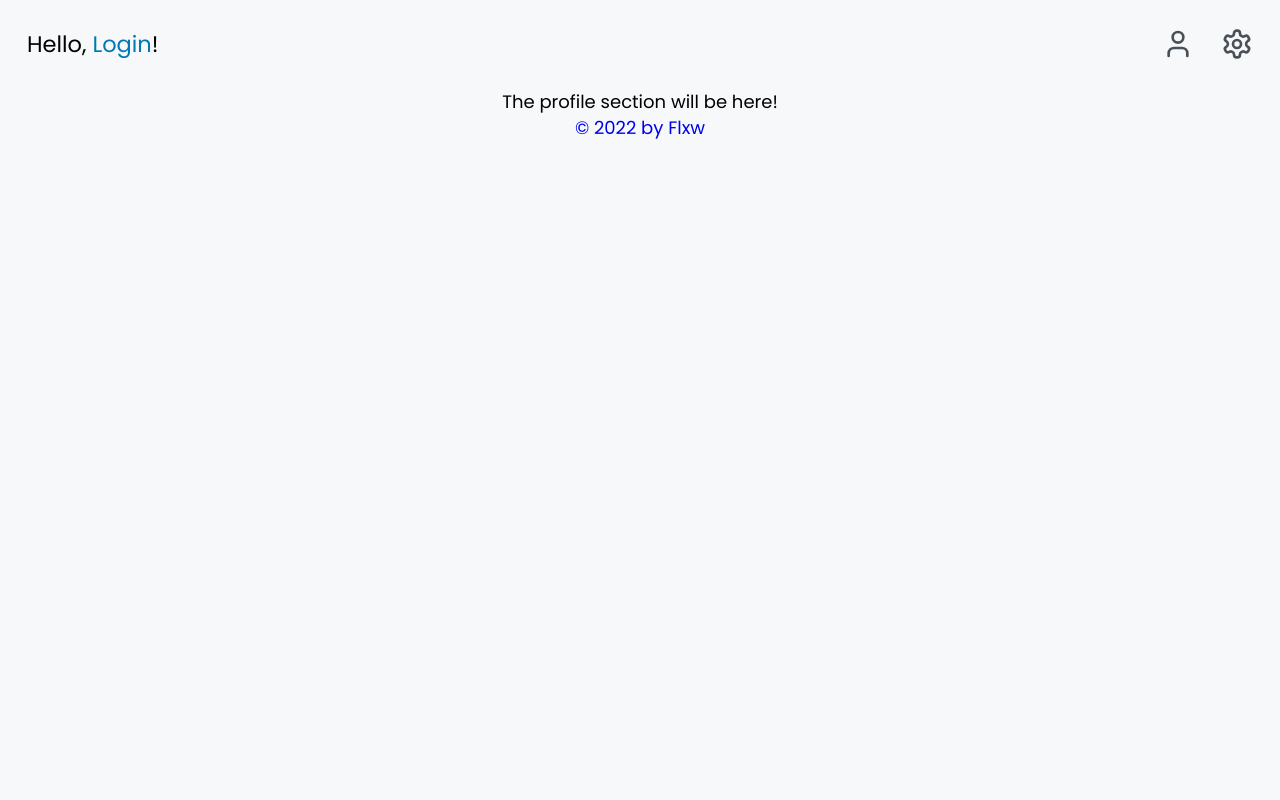
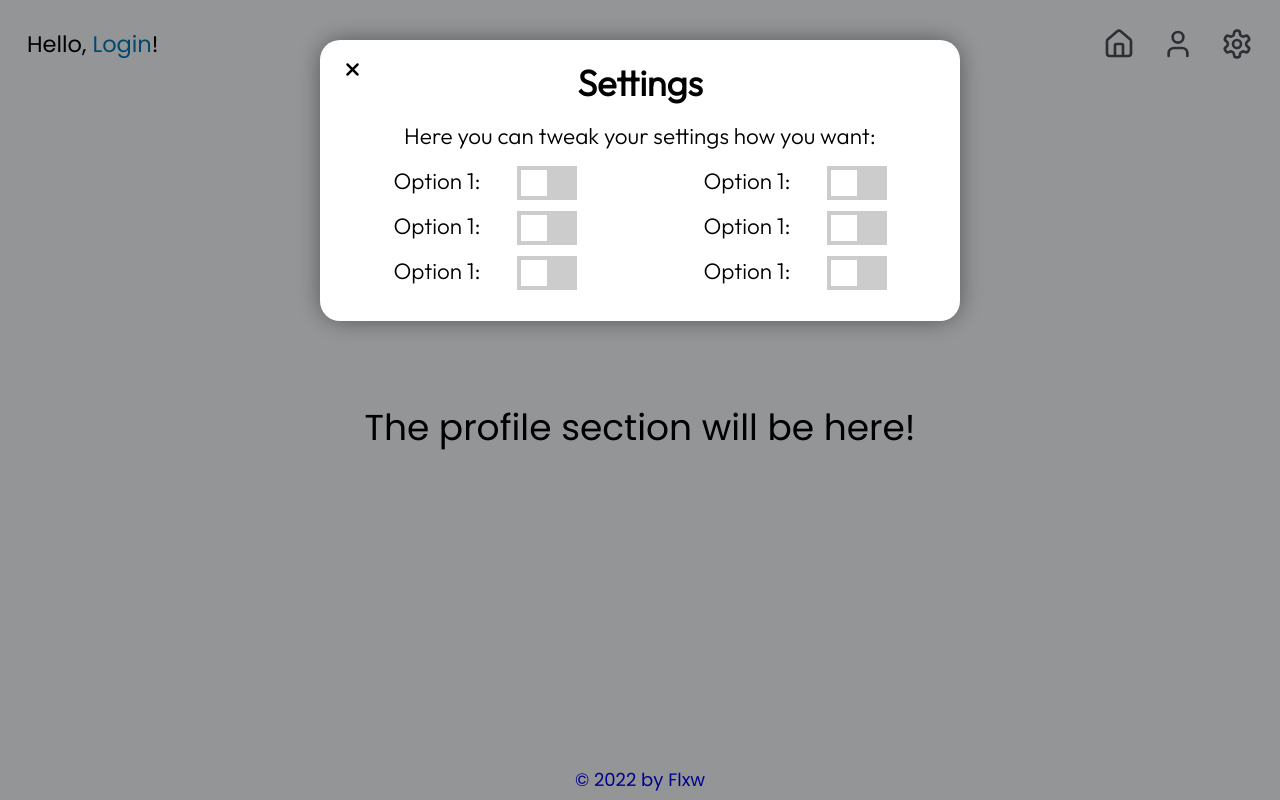
Before and after one commit to zFlxw/vocab-trainer, a Vue app in the folder client/: page /profile in a window 1280 px wide. Both pictures are taken after a click on the icon 1237 px from the left and 44 px from the top of the page. Built offline with nearby package versions, Linux system fonts and the light colour scheme; a web font is replaced by a local one.

Commit message:
Add settings modal with placeholders

```diff
--- a/client/src/App.vue
+++ b/client/src/App.vue
@@ -6,12 +6,13 @@
     </div>
     <div>
       <LogOut v-if="hasToken" @click="logout" class="icon" size="32"/>
-      <Settings class="icon" size="32"/>
+      <Settings class="icon" size="32" @click="showSettings=true" />
       <User @click="switchToProfile()" class="icon" size="32"/>
+      <Home class="icon" size="32" @click="switchToHome()"/>
     </div>
   </header>
   <router-view />
-  <!--- Login Modals -->
+  <!--- Login Modal -->
   <Modal :modal_active="showLogin" @close-modal="closeModal">
     <div class="modal-content">
       <h1>Sign in</h1>
@@ -31,6 +32,7 @@
       </div>
     </div>
   </Modal>
+  <!--- Register Modal -->
   <Modal :modal_active="showRegister" @close-modal="closeModal">
     <div class="modal-content">
       <h1>Sign up</h1>
@@ -53,6 +55,60 @@
       </div>
     </div>
   </Modal>
+  <!--- Settings Modal -->
+  <Modal :modal_active="showSettings" @close-modal="closeModal">
+    <div class="modal-content">
+      <h1>Settings</h1>
+      <p>Here you can tweak your settings how you want:</p>
+      <form @submit.prevent="submitSettings" class="settings-form">
+        <div class="options">
+          <div class="option">
+            <p>Option 1: </p>
+            <label class="switch">
+              <input type="checkbox">
+              <span class="slider"></span>
+            </label>
+          </div>
+          <div class="option">
+            <p>Option 1: </p>
+            <label class="switch">
+              <input type="checkbox">
+              <span class="slider"></span>
+            </label>
+          </div>
+          <div class="option">
+            <p>Option 1: </p>
+            <label class="switch">
+              <input type="checkbox">
+              <span class="slider"></span>
+            </label>
+          </div>
+          <div class="option">
+            <p>Option 1: </p>
+            <label class="switch">
+              <input type="checkbox">
+              <span class="slider"></span>
+            </label>
+          </div>
+          <div class="option">
+            <p>Option 1: </p>
+            <label class="switch">
+              <input type="checkbox">
+              <span class="slider"></span>
+            </label>
+          </div>
+          <div class="option">
+            <p>Option 1: </p>
+            <label class="switch">
+              <input type="checkbox">
+              <span class="slider"></span>
+            </label>
+          </div>
+        </div>
+      </form>
+    </div>
+  </Modal>
+  <!-- TODO -->
   <footer>
     <a href="https://github.com/zFlxw" target="_blank">&copy; 2022 by Flxw</a>
   </footer>
@@ -61,19 +117,20 @@
 <script lang="ts">
 import { defineComponent, ref } from 'vue'
 import { useRouter } from 'vue-router'
-import { User, Settings, LogOut } from 'lucide-vue-next'
+import { User, Settings, LogOut, Home } from 'lucide-vue-next'
 import Modal from './components/Modal.vue'
 import { post } from './api/methods'
 import { checkForToken, getUsername } from './api/jwt.util'
 
 export default defineComponent({
   name: 'App',
-  components: { User, Settings, LogOut, Modal },
+  components: { User, Settings, LogOut, Home, Modal },
   setup () {
     const router = useRouter()
 
     const showLogin = ref(false)
     const showRegister = ref(false)
+    const showSettings = ref(false)
     const hasToken = ref(checkForToken())
     const user = ref({ username: getUsername() , email: '', password: '' })
 
@@ -93,6 +150,7 @@
       response.value = ''
       showLogin.value = false
       showRegister.value = false
+      showSettings.value = false
     }
 
     const switchLoginRegister = () => {
@@ -139,6 +197,10 @@
         });
     }
 
+    const submitSettings = () => {
+
+    }
+
     const switchToProfile = () => {
       if (!hasToken) {
         showLogin.value = true
@@ -146,6 +208,10 @@
       }
 
       router.push('/profile')
+    }
+
+    const switchToHome = () => {
+      router.push('/')
     }
 
     const logout = () => {
@@ -170,7 +236,10 @@
       hasToken,
       showLogin,
       showRegister,
-      getUsername
+      switchToHome,
+      getUsername,
+      showSettings,
+      submitSettings
     }
   }
 })
@@ -323,6 +392,75 @@
       color: $main_blue;
     }
   }
+
+  .settings-form {
+    .options {
+      display: grid;
+      grid-template-columns: 1fr 1fr;
+    }
+
+    .option {
+      display: flex;
+      flex-direction: row;
+      justify-content: center;
+      p {
+        padding-right: 2rem;
+      }
+
+      .switch {
+        position: relative;
+        display: inline-block;
+        width: 60px;
+        height: 34px;
+
+        input {
+          opacity: 0;
+          width: 0;
+          height: 0;
+        }
+      }
+
+      .slider {
+        position: absolute;
+        cursor: pointer;
+        top: 0;
+        left: 0;
+        right: 0;
+        bottom: 0;
+        background-color: #ccc;
+        -webkit-transition: .4s;
+        transition: .4s;
+
+        &::before {
+          position: absolute;
+          content: "";
+          height: 26px;
+          width: 26px;
+          left: 4px;
+          bottom: 4px;
+          background-color: white;
+          -webkit-transition: .4s;
+          transition: .4s;
+        }
+      }
+
+      input {
+        &:checked + .slider {
+          background-color: $main_blue;
+        }
+
+        &:focus + .slider {
+          box-shadow: 0 0 1px #2196F3;
+        }
+
+        &:checked + .slider::before {
+          -webkit-transform: translateX(26px);
+          -ms-transform: translateX(26px);
+          transform: translateX(26px);
+        }
+      }
+    }
+  }
 }
 
 footer {
--- a/client/src/views/ProfileView.vue
+++ b/client/src/views/ProfileView.vue
@@ -1,5 +1,7 @@
 <template>
-<p>The profile section will be here!</p>
+  <main>
+    <p>The profile section will be here!</p>
+  </main>
 </template>
 
 <script lang="ts">
@@ -8,6 +10,11 @@
 }
 </script>
 
-<style lang="scss">
-
+<style lang="scss" scoped>
+p {
+  font-size: 2rem;
+  display: flex;
+  justify-content: center;
+  align-items: center;
+}
 </style>
```
